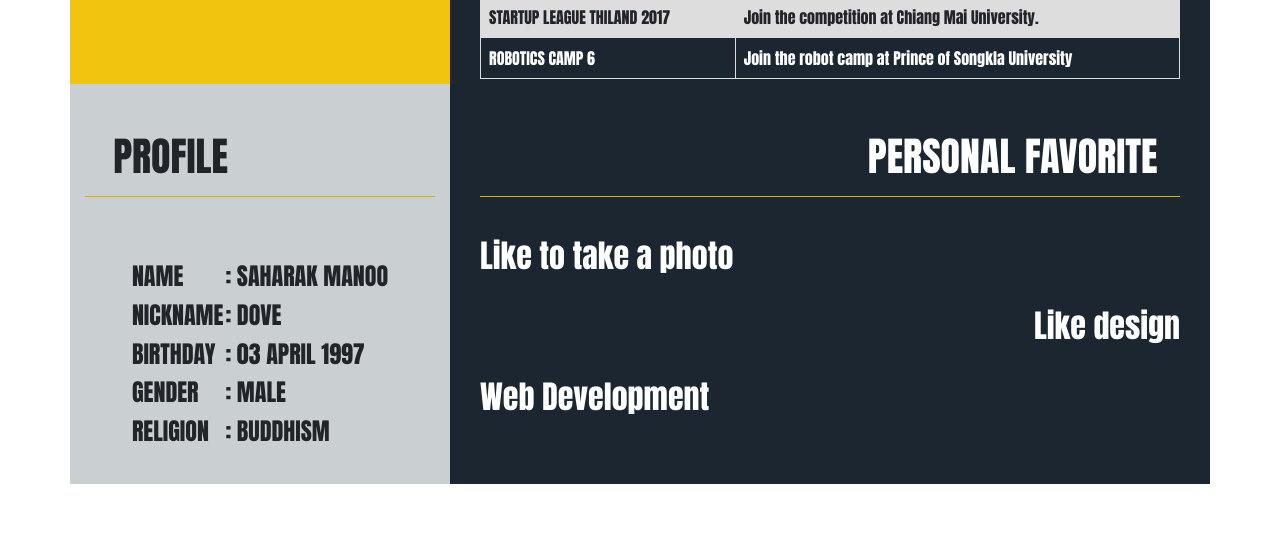
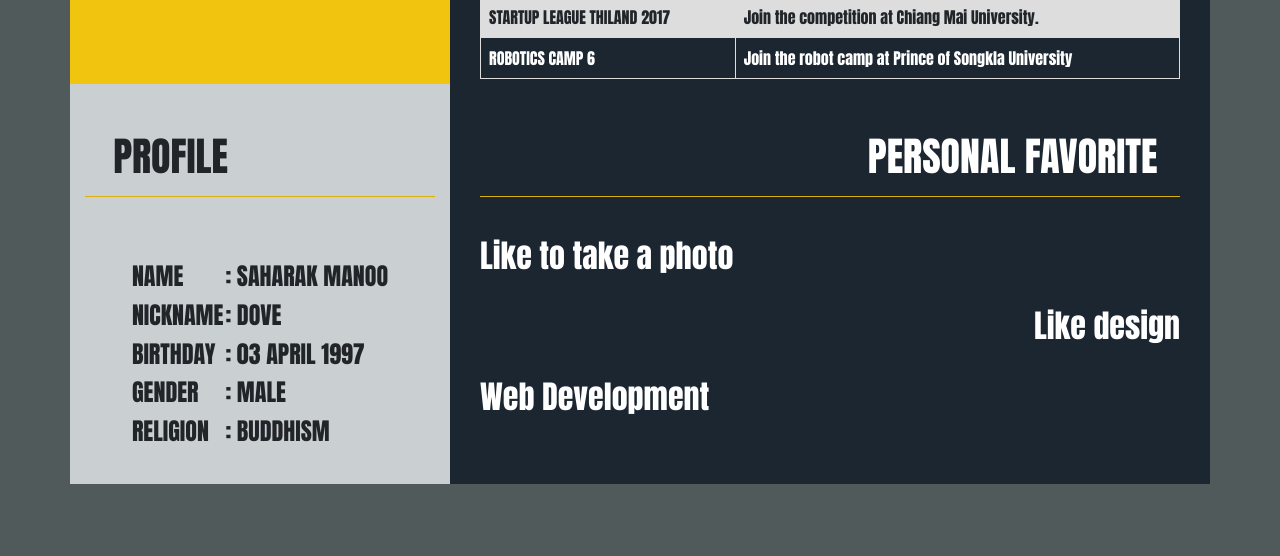
Before and after one commit to saharak-manoo/Resume, a plain HTML site: page index.html in a window 1280 px wide. Shown: the part 938-1494 px from the top of the page. Drawn offline with nearby package versions, Linux system fonts and the light colour scheme.

Commit message:
ADD ProfileV.15

```diff
--- a/index.html
+++ b/index.html
@@ -9,7 +9,7 @@
 	<link rel="stylesheet" href="https://maxcdn.bootstrapcdn.com/bootstrap/4.0.0/css/bootstrap.min.css">
 
 </head>
-<body class="colorb">
+<body style="background-color: #515A5A;">
 <br>
 <br>
 <br>
--- a/resume.css
+++ b/resume.css
@@ -1,3 +1,7 @@
+body {
+	background-color: #0000ff;
+	font-family: 'Anton', sans-serif;
+}
 .bg-y{
 	background-color: #F1C40F;
 	height: 950px;
@@ -37,10 +41,7 @@ h1#w{
 .colorb{
 	background-color: #0000ff;
 }
-body {
-	background-color: #0000ff;
-	font-family: 'Anton', sans-serif;
-}
+
 
 h1, h2, h3, h4, i, h5, form, div, a, p, input, lable {
 	font-family: 'Anton', sans-serif;
```
